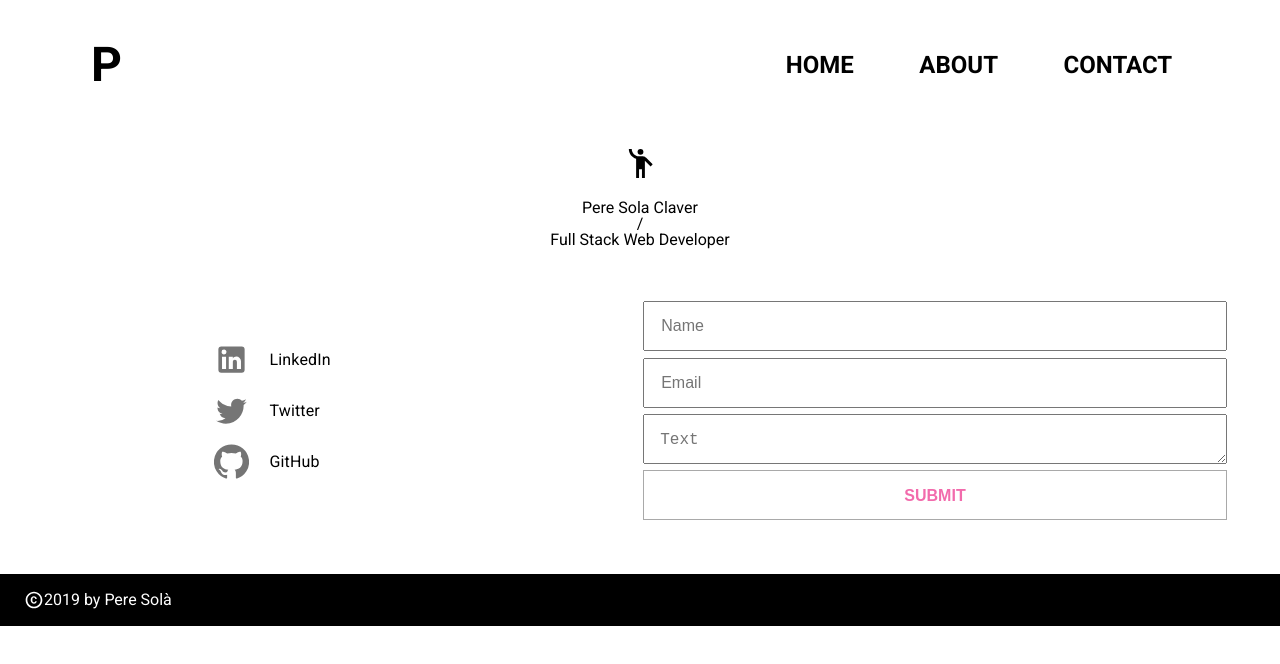
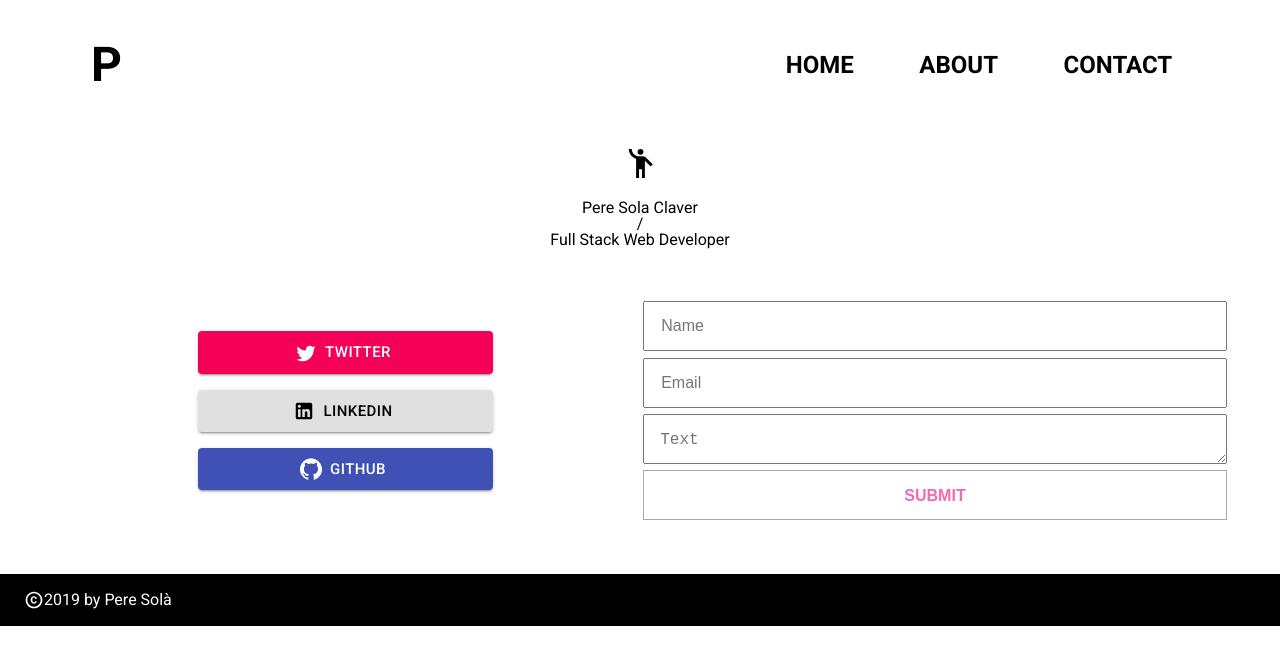
Before and after one commit to petrussola/portfolio-web, a React (Create React App) app: page /contact in a window 1280 px wide. Shown: the top 664 px of the page. Built offline with nearby package versions, Linux system fonts and the light colour scheme.

Commit message:
Style contact buttons for social media in contact page

```diff
--- a/src/components/Contact/ContactDetails.jsx
+++ b/src/components/Contact/ContactDetails.jsx
@@ -2,52 +2,67 @@ import React from "react";
 
 // MATERIAL UI
 import { makeStyles } from "@material-ui/core";
-import List from "@material-ui/core/List";
 import ListItem from "@material-ui/core/ListItem";
-import ListItemIcon from "@material-ui/core/ListItemIcon";
-import ListItemText from "@material-ui/core/ListItemText";
 import LinkedInIcon from "@material-ui/icons/LinkedIn";
 import TwitterIcon from "@material-ui/icons/Twitter";
 import GitHubIcon from "@material-ui/icons/GitHub";
+import { Button } from "@material-ui/core";
 
-const useStyles = makeStyles({
+const useStyles = makeStyles(theme => ({
   root: {
-    width: "50%"
+    width: "50%",
+    display: "flex",
+    "flex-direction": "column",
+    "align-items": "center",
+    "justify-content": "center"
   },
   list: {
     width: "50%",
     margin: "0 auto"
+  },
+  button: {
+    width: "50%",
+    margin: theme.spacing(1)
   }
-});
+}));
 
 export default function ContactDetails() {
   const classes = useStyles();
   return (
     <div className={classes.root}>
-      <List className={classes.list}>
-        <ListItemLink href="https://www.linkedin.com/in/peresola/">
-          <ListItemIcon>
-            <LinkedInIcon fontSize={"large"} />
-          </ListItemIcon>
-          <ListItemText primary="LinkedIn" />
-        </ListItemLink>
-        <ListItemLink href="https://twitter.com/petrussola">
-          <ListItemIcon>
-            <TwitterIcon fontSize={"large"} />
-          </ListItemIcon>
-          <ListItemText primary="Twitter" />
-        </ListItemLink>
-        <ListItemLink href="https://github.com/petrussola">
-          <ListItemIcon>
-            <GitHubIcon fontSize={"large"} />
-          </ListItemIcon>
-          <ListItemText primary="GitHub" />
-        </ListItemLink>
-      </List>
+      <Button
+        variant="contained"
+        color="secondary"
+        size="large"
+        className={classes.button}
+        startIcon={<TwitterIcon />}
+        href="https://twitter.com/petrussola"
+        fullWidth="true"
+      >
+        Twitter
+      </Button>
+      <Button
+        variant="contained"
+        color="inherit"
+        size="large"
+        className={classes.button}
+        startIcon={<LinkedInIcon />}
+        href="https://www.linkedin.com/in/peresola/"
+        fullWidth="true"
+      >
+        Linkedin
+      </Button>
+      <Button
+        variant="contained"
+        color="primary"
+        size="large"
+        className={classes.button}
+        startIcon={<GitHubIcon />}
+        href="https://github.com/petrussola"
+        fullWidth="true"
+      >
+        GitHub
+      </Button>
     </div>
   );
 }
-
-function ListItemLink(props) {
-  return <ListItem button component="a" selected={false} {...props} />;
-}
```
